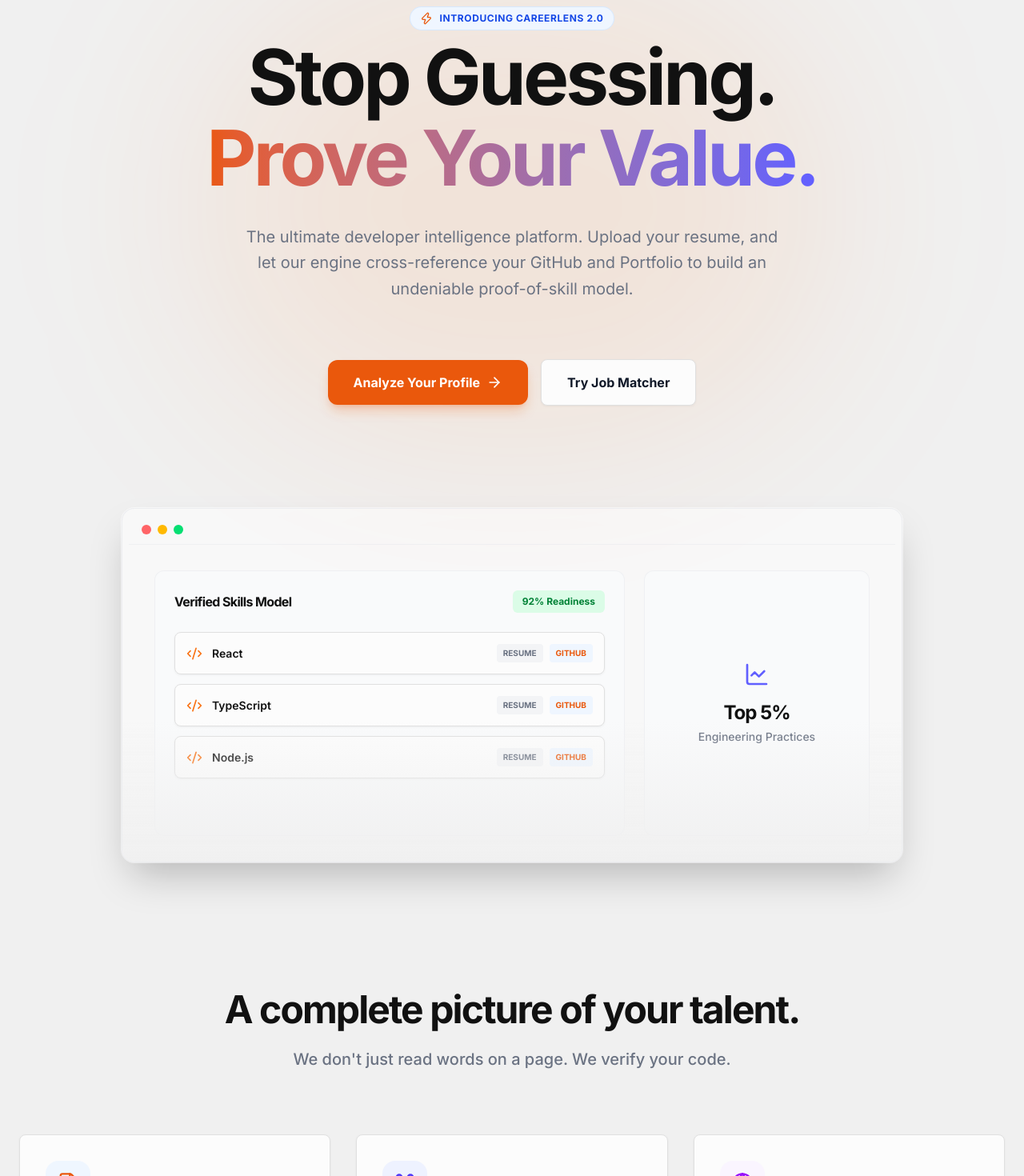
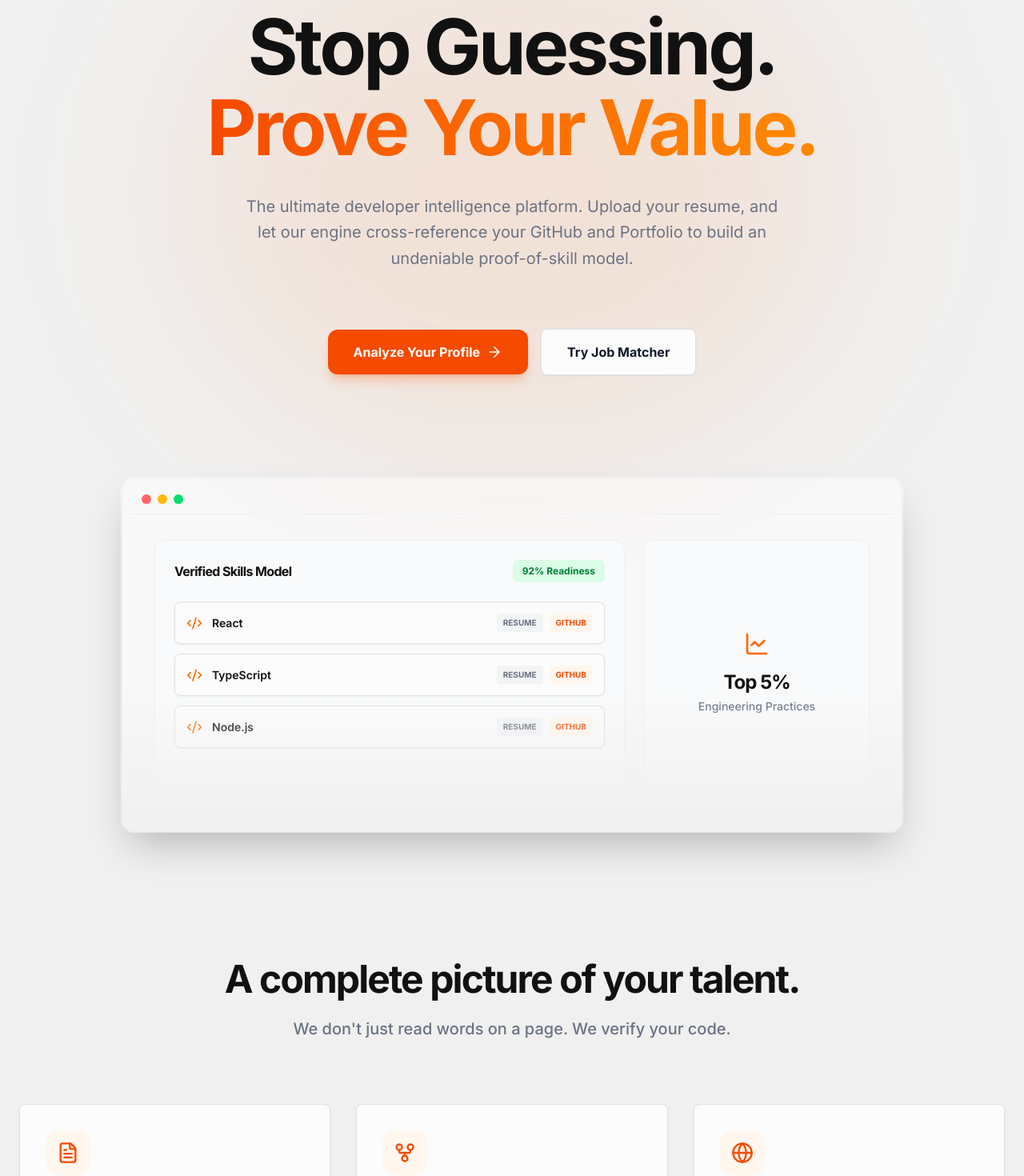
Before and after one commit to cataclysmnik/careerLens, a Next.js app: page / in a window 1280 px wide. Shown: the part 120-1590 px from the top of the page at 80% size. Built offline with nearby package versions, Linux system fonts and the light colour scheme.

Commit message:
feat: changed landing theme

```diff
--- a/app/page.tsx
+++ b/app/page.tsx
@@ -3,12 +3,12 @@
 
 export default function Home() {
   return (
-    <div className="min-h-screen font-sans overflow-x-hidden selection:bg-blue-500/30">
+    <div className="min-h-screen font-sans overflow-x-hidden selection:bg-orange-500/30">
       {/* Navigation */}
       <nav className="fixed top-0 w-full z-50 bg-white/70 dark:bg-zinc-950/70 backdrop-blur-xl border-b border-gray-200/50 dark:border-zinc-800/50 transition-all">
         <div className="max-w-7xl mx-auto px-6 h-16 flex items-center justify-between">
           <div className="flex items-center gap-2">
-            <div className="w-8 h-8 bg-gradient-to-tr from-blue-600 to-indigo-500 rounded-lg flex items-center justify-center text-white font-bold shadow-lg shadow-blue-500/20">C</div>
+            <div className="w-8 h-8 bg-gradient-to-tr from-orange-600 to-orange-400 rounded-lg flex items-center justify-center text-white font-bold shadow-lg shadow-orange-500/20">C</div>
             <span className="font-bold text-xl tracking-tight">CareerLens</span>
           </div>
           <div className="flex items-center gap-6">
@@ -29,15 +29,12 @@
         {/* Hero Section */}
         <section className="max-w-7xl mx-auto px-6 text-center space-y-8 relative">
           {/* Background Glow */}
-          <div className="absolute top-1/2 left-1/2 -translate-x-1/2 -translate-y-1/2 w-[800px] h-[600px] bg-blue-500/10 dark:bg-blue-600/15 blur-[120px] rounded-full -z-10 pointer-events-none"></div>
+          <div className="absolute top-1/2 left-1/2 -translate-x-1/2 -translate-y-1/2 w-[800px] h-[600px] bg-orange-500/10 dark:bg-orange-600/15 blur-[120px] rounded-full -z-10 pointer-events-none"></div>
 
-          <div className="inline-flex items-center gap-2 px-3 py-1.5 rounded-full bg-blue-50 dark:bg-blue-900/20 border border-blue-200/50 dark:border-blue-800/50 text-blue-700 dark:text-blue-400 text-xs font-bold uppercase tracking-wider mb-2 animate-in fade-in slide-in-from-bottom-4 duration-700">
-            <Zap className="w-4 h-4 text-blue-600" /> Introducing CareerLens 2.0
-          </div>
 
           <h1 className="text-5xl md:text-7xl lg:text-8xl font-black tracking-tighter leading-[1.05] animate-in fade-in slide-in-from-bottom-6 duration-700 delay-100">
             Stop Guessing. <br className="hidden md:block" />
-            <span className="text-transparent bg-clip-text bg-gradient-to-r from-blue-600 to-indigo-500 dark:from-blue-400 dark:to-indigo-300">Prove Your Value.</span>
+            <span className="text-transparent bg-clip-text bg-gradient-to-r from-orange-600 to-orange-400 dark:from-orange-400 dark:to-orange-300">Prove Your Value.</span>
           </h1>
 
           <p className="max-w-2xl mx-auto text-lg md:text-xl text-gray-500 dark:text-gray-400 leading-relaxed animate-in fade-in slide-in-from-bottom-6 duration-700 delay-200 mt-6">
@@ -47,7 +44,7 @@
           <div className="flex flex-col sm:flex-row items-center justify-center gap-4 pt-10 animate-in fade-in slide-in-from-bottom-6 duration-700 delay-300">
             <Link
               href="/register"
-              className="flex items-center gap-2 px-8 py-4 bg-blue-600 text-white font-bold rounded-xl shadow-lg shadow-blue-600/25 hover:bg-blue-700 transition-all w-full sm:w-auto justify-center group"
+              className="flex items-center gap-2 px-8 py-4 bg-orange-600 text-white font-bold rounded-xl shadow-lg shadow-orange-600/25 hover:bg-orange-700 transition-all w-full sm:w-auto justify-center group"
             >
               Analyze Your Profile
               <ArrowRight className="w-5 h-5 group-hover:translate-x-1 transition-transform" />
@@ -81,12 +78,12 @@
                   {['React', 'TypeScript', 'Node.js'].map((skill, i) => (
                     <div key={i} className="flex items-center justify-between p-3.5 bg-white dark:bg-zinc-900 rounded-lg">
                       <div className="flex items-center gap-3">
-                        <Code2 className="w-5 h-5 text-blue-500" />
+                        <Code2 className="w-5 h-5 text-orange-500" />
                         <span className="font-semibold text-sm">{skill}</span>
                       </div>
                       <div className="flex gap-2">
                         <span className="text-[10px] px-2 py-1 bg-gray-100 dark:bg-zinc-800 rounded font-bold uppercase text-gray-500">Resume</span>
-                        <span className="text-[10px] px-2 py-1 bg-blue-50 dark:bg-blue-900/20 text-blue-600 dark:text-blue-400 rounded font-bold uppercase">Github</span>
+                        <span className="text-[10px] px-2 py-1 bg-orange-50 dark:bg-orange-900/20 text-orange-600 dark:text-orange-400 rounded font-bold uppercase">Github</span>
                       </div>
                     </div>
                   ))}
@@ -94,12 +91,12 @@
               </div>
               <div className="space-y-6">
                 <div className="bg-gray-50 dark:bg-zinc-950 border border-gray-200/50 dark:border-zinc-800/50 rounded-xl p-6 flex flex-col items-center justify-center text-center h-full">
-                   <LineChart className="w-8 h-8 text-indigo-500 mb-4" />
+                   <LineChart className="w-8 h-8 text-orange-500 mb-4" />
                    <h4 className="font-bold text-2xl mb-1">Top 5%</h4>
                    <p className="text-sm font-medium text-gray-500">Engineering Practices</p>
                 </div>
                 <div className="bg-gray-50 dark:bg-zinc-950 border border-gray-200/50 dark:border-zinc-800/50 rounded-xl p-6 flex flex-col items-center justify-center text-center h-full">
-                   <ShieldCheck className="w-8 h-8 text-green-500 mb-4" />
+                   <ShieldCheck className="w-8 h-8 text-orange-500 mb-4" />
                    <h4 className="font-bold text-2xl mb-1">100%</h4>
                    <p className="text-sm font-medium text-gray-500">Portfolio A11y</p>
                 </div>
@@ -117,8 +114,8 @@
 
           <div className="grid grid-cols-1 md:grid-cols-3 gap-8">
             <div className="bg-white dark:bg-zinc-900 p-8 group cursor-default">
-              <div className="w-14 h-14 bg-blue-50 dark:bg-blue-900/20 rounded-2xl flex items-center justify-center mb-6 group-hover:scale-110 group-hover:rotate-3 transition-transform duration-300">
-                <FileText className="w-7 h-7 text-blue-600 dark:text-blue-400" />
+              <div className="w-14 h-14 bg-orange-50 dark:bg-orange-900/20 rounded-2xl flex items-center justify-center mb-6 group-hover:scale-110 group-hover:rotate-3 transition-transform duration-300">
+                <FileText className="w-7 h-7 text-orange-600 dark:text-orange-400" />
               </div>
               <h3 className="text-xl font-bold mb-3 tracking-tight">AI Resume Parsing</h3>
               <p className="text-gray-500 dark:text-gray-400 leading-relaxed font-medium">
@@ -127,8 +124,8 @@
             </div>
 
             <div className="bg-white dark:bg-zinc-900 p-8 group cursor-default">
-              <div className="w-14 h-14 bg-indigo-50 dark:bg-indigo-900/20 rounded-2xl flex items-center justify-center mb-6 group-hover:scale-110 group-hover:-rotate-3 transition-transform duration-300">
-                <GitFork className="w-7 h-7 text-indigo-600 dark:text-indigo-400" />
+              <div className="w-14 h-14 bg-orange-50 dark:bg-orange-900/20 rounded-2xl flex items-center justify-center mb-6 group-hover:scale-110 group-hover:-rotate-3 transition-transform duration-300">
+                <GitFork className="w-7 h-7 text-orange-600 dark:text-orange-400" />
               </div>
               <h3 className="text-xl font-bold mb-3 tracking-tight">Deep GitHub Analysis</h3>
               <p className="text-gray-500 dark:text-gray-400 leading-relaxed font-medium">
@@ -137,8 +134,8 @@
             </div>
 
             <div className="bg-white dark:bg-zinc-900 p-8 group cursor-default">
-              <div className="w-14 h-14 bg-purple-50 dark:bg-purple-900/20 rounded-2xl flex items-center justify-center mb-6 group-hover:scale-110 group-hover:rotate-3 transition-transform duration-300">
-                <Globe className="w-7 h-7 text-purple-600 dark:text-purple-400" />
+              <div className="w-14 h-14 bg-orange-50 dark:bg-orange-900/20 rounded-2xl flex items-center justify-center mb-6 group-hover:scale-110 group-hover:rotate-3 transition-transform duration-300">
+                <Globe className="w-7 h-7 text-orange-600 dark:text-orange-400" />
               </div>
               <h3 className="text-xl font-bold mb-3 tracking-tight">Portfolio Scraper</h3>
               <p className="text-gray-500 dark:text-gray-400 leading-relaxed font-medium">
```
